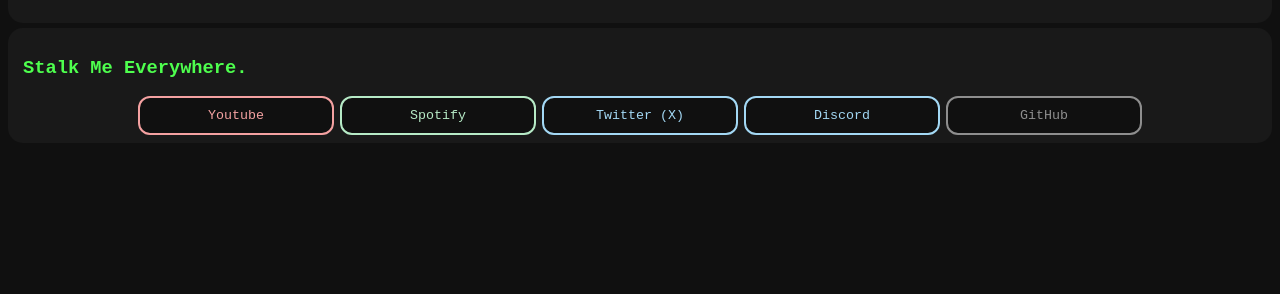
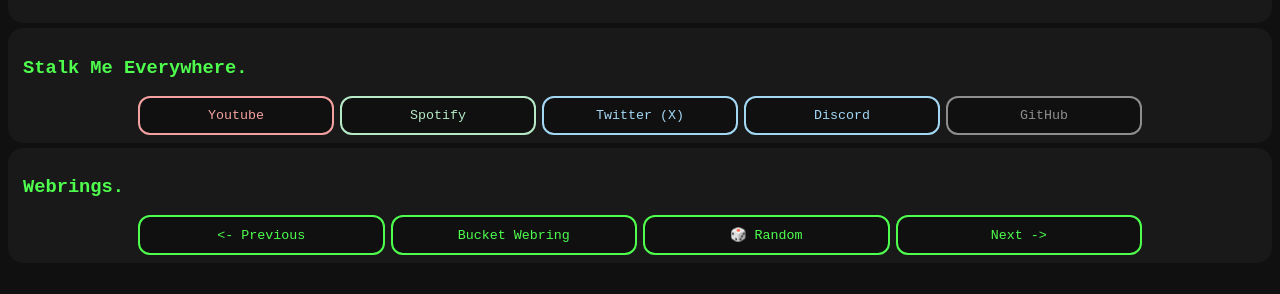
Before and after one commit to LushOtter/SamSucksAtWebsitesOld, a plain HTML site: page index.html in a window 1280 px wide. Shown: the part 388-682 px from the top of the page. Drawn offline with Linux system fonts and the light colour scheme.

Commit message:
Add files via upload

```diff
--- a/index.html
+++ b/index.html
@@ -26,8 +26,17 @@
                 <button onclick="window.location.href='https://www.youtube.com/@SamSucksAtEverything3'" class="redbutton">Youtube</button>
                 <button onclick="window.location.href='https://open.spotify.com/user/31mkm5xgbenlwbwdc4ohpzvf37ba?si=922905bb757348a5'" class="greenbutton">Spotify</button>
                 <button onclick="window.location.href='https://x.com/SamSucksAtTwitr'" class="bluebutton">Twitter (X)</button>
-                <button onclick="window.location.href='https://discord.com/users/1312494341012324436'" class="bluebutton">Discord</button>
+                <button onclick="window.location.href='https://discord.com/users/1312494341012324436'" class="bluebutton">Discord</buttonz>
                 <button onclick="window.location.href='https://github.com/LushOtter'" class="blackbutton">GitHub</button>
+            </div>
+        </div>
+        <div class="block">
+            <h3>Webrings.</h3>
+            <div class="socialscontainer">
+                <button onclick="window.location.href='https://webring.bucketfish.me/redirect.html?to=prev&name=Sam'"><- Previous</button>
+                <button onclick="window.location.href='https://webring.bucketfish.me/'">Bucket Webring</button>
+                <button onclick="window.location.href='https://webring.bucketfish.me/redirect.html?to=random&name=Sam'">🎲 Random</button>
+                <button onclick="window.location.href='https://webring.bucketfish.me/redirect.html?to=next&name=Sam'">Next -></button>
             </div>
         </div>
     </body>
```
